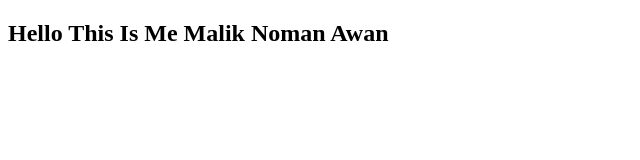
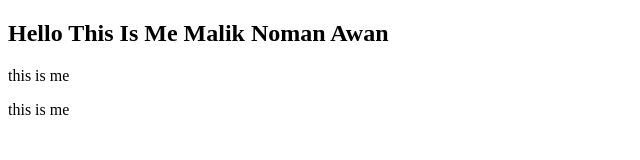
Before and after one commit to MalikAwan550/demothree, a plain HTML site: page index.html in a window 1280 px wide. Shown: the whole page, without its empty margins (0-640 px from the left). Drawn offline with Linux system fonts and the light colour scheme.

Commit message:
this is me malik noman

```diff
--- a/index.html
+++ b/index.html
@@ -7,6 +7,8 @@
 </head>
 <body>
     <h2>Hello This Is Me Malik Noman Awan</h2>
+    <p>this is me </p>
+    <p>this is me </p>
 
 </body>
 </html>
```
